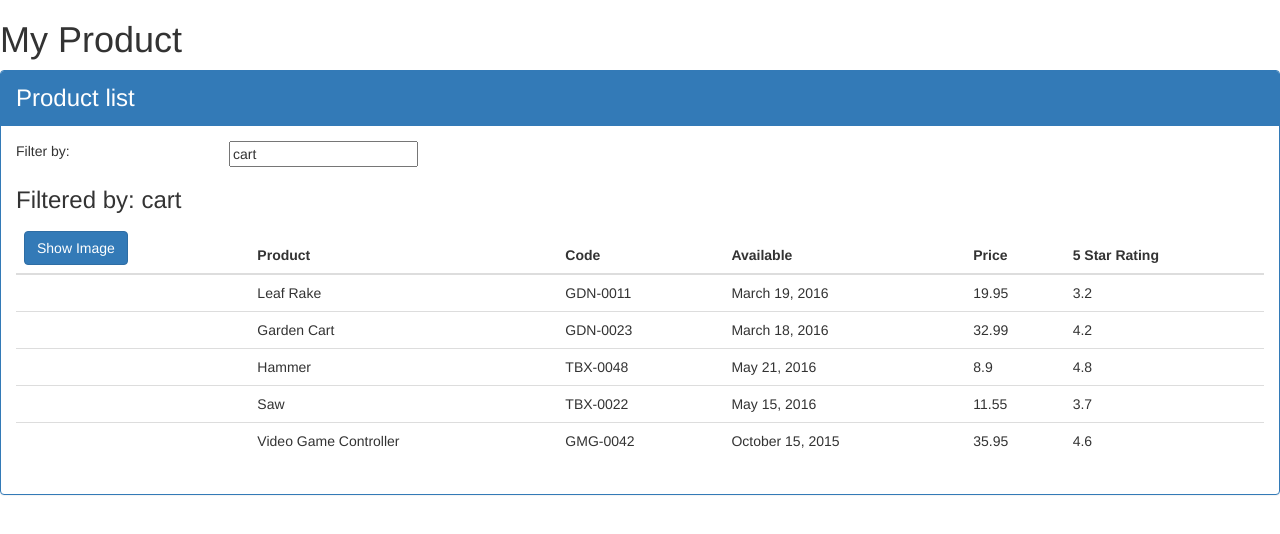
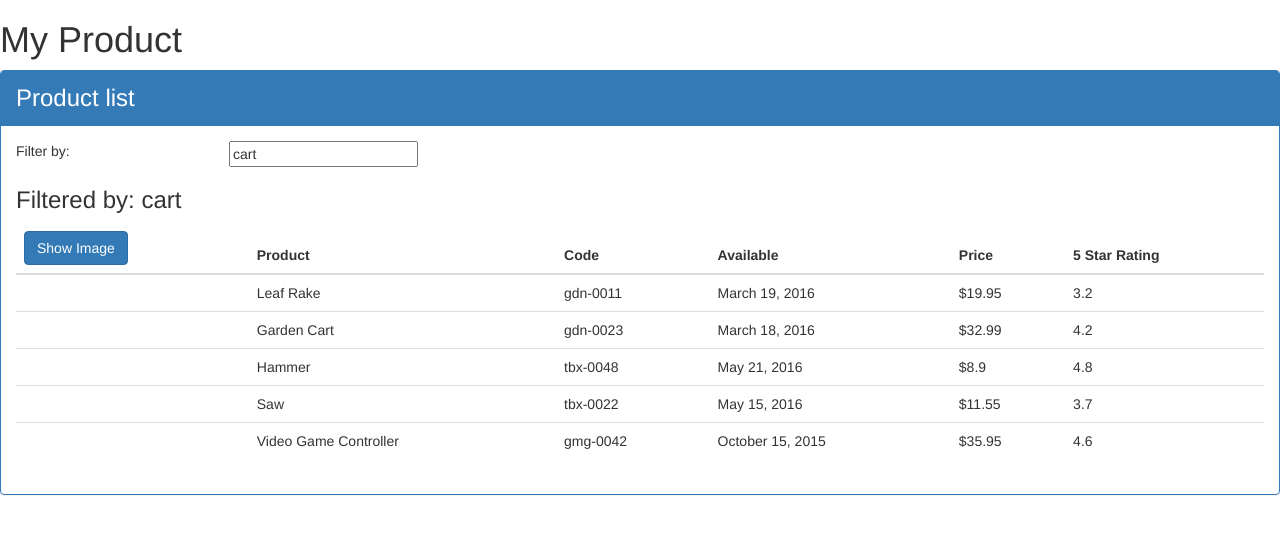
Before and after one commit to Nik7A/angular-example, an Angular app: page / in a window 1280 px wide. Shown: the top 534 px of the page. Built offline with nearby package versions, Linux system fonts and the light colour scheme.

Commit message:
Transforming data with pipes

```diff
--- a/src/app/products/product-list.component.html
+++ b/src/app/products/product-list.component.html
@@ -42,9 +42,9 @@
                                 [style.margin.px]='imageMargin'>
                         </td>
                         <td>{{ product.productName }}</td>
-                        <td>{{ product.productCode }}</td>
+                        <td>{{ product.productCode | lowercase }}</td>
                         <td>{{ product.releaseDate }}</td>
-                        <td>{{ product.price }}</td>
+                        <td>{{ product.price | currency:'USD':true:'1.1-2' }}</td>
                         <td>{{ product.starRating }}</td>
                     </tr>
                     <!-- <tr *ngFor='let product of filteredProducts'>
```
